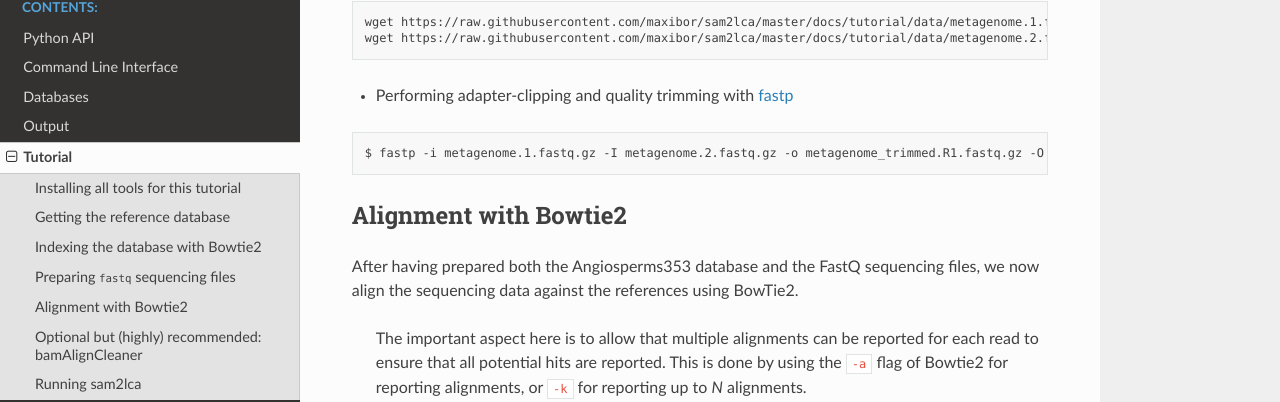
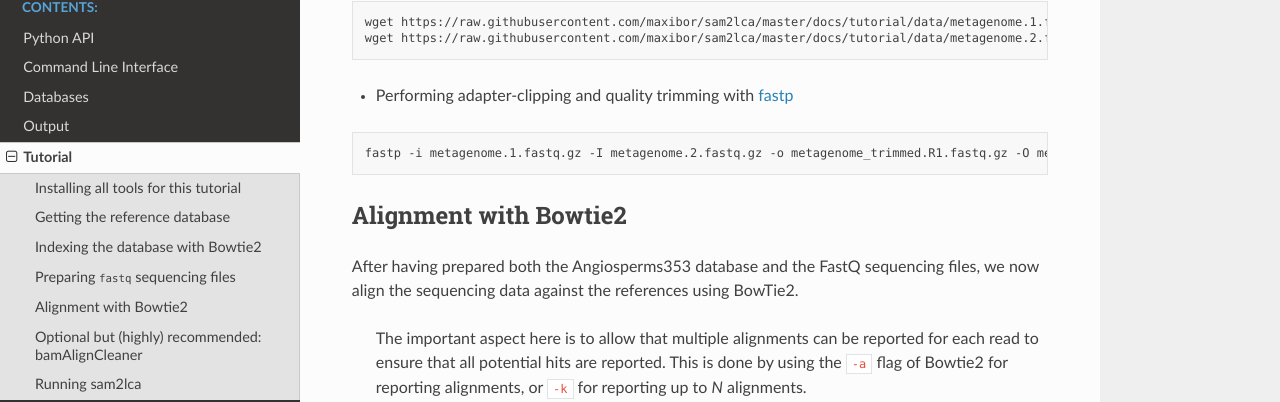
Before and after one commit to maxibor/sam2lca, a Sphinx documentation site: the page built from docs/source/tutorial.md, in a window 1280 px wide and 900 px high, scrolled down 1366 px. Shown: the part 114-516 px from the top of the window. Built offline with Sphinx 7.4.7 and the Read the Docs theme 2.0.0, drawn with Linux system fonts in a browser that asks for light colours.

Commit message:
Update docs/source/tutorial.md

````diff
--- a/docs/source/tutorial.md
+++ b/docs/source/tutorial.md
@@ -58,7 +58,7 @@ wget https://raw.githubusercontent.com/maxibor/sam2lca/master/docs/tutorial/data
 - Performing adapter-clipping and quality trimming with [fastp](https://github.com/OpenGene/fastp)
 
 ```bash
-$ fastp -i metagenome.1.fastq.gz -I metagenome.2.fastq.gz -o metagenome_trimmed.R1.fastq.gz -O metagenome_trimmed.R2.fastq.gz
+fastp -i metagenome.1.fastq.gz -I metagenome.2.fastq.gz -o metagenome_trimmed.R1.fastq.gz -O metagenome_trimmed.R2.fastq.gz
 ```
 
 ## Alignment with Bowtie2
````
